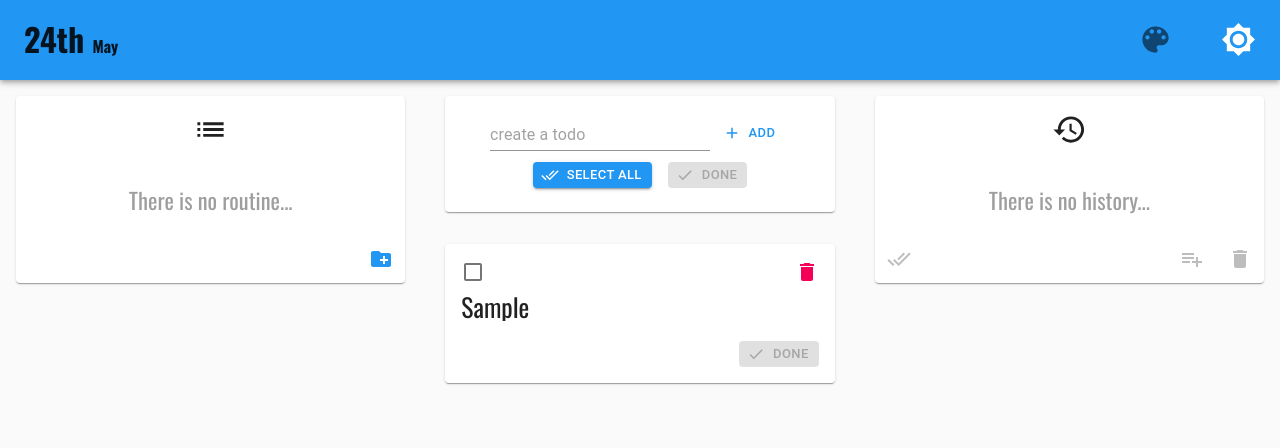
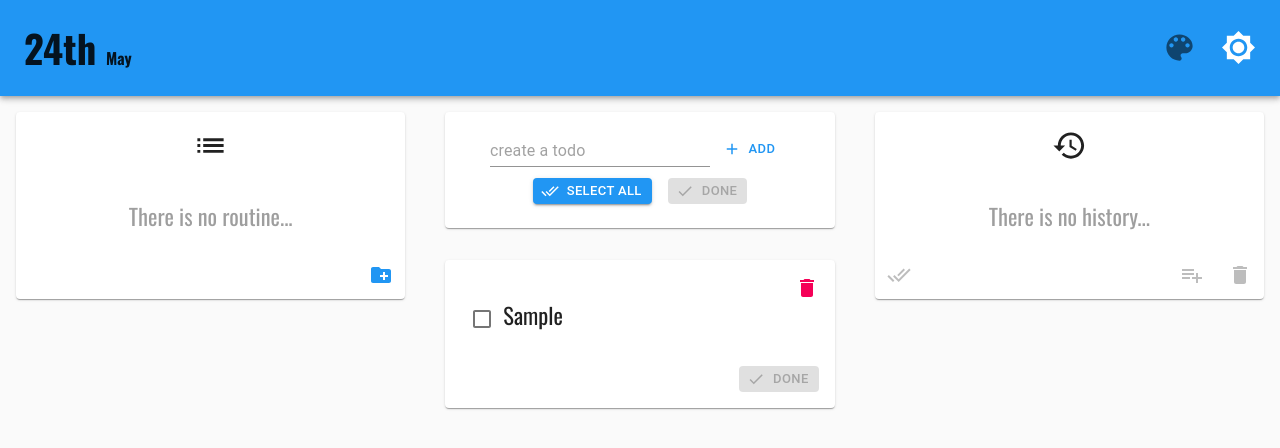
Before and after one commit to taichi-t/redux_hooks_todo_app, a React (Create React App) app: page / in a window 1280 px wide. Both pictures are taken after typing "Sample" into the empty fields and a click on the button "ADD". Shown: the top 448 px of the page. Built offline with nearby package versions, Linux system fonts and the light colour scheme.

Commit message:
change:styles

```diff
--- a/src/components/history/CreateItems.jsx
+++ b/src/components/history/CreateItems.jsx
@@ -68,16 +68,17 @@ export const CreateItems = (props) => {
     <>
       <List component="ul" className={classes.list}>
         <ListItem className={classes.list} onClick={(e) => setOpen(!open)}>
+          <div className={classes.text}>
             <IconButton
               color="primary"
               onClick={handleSelect}
               edge="start"
               disableRipple={true}
               disableFocusRipple={true}
+              className={classes.checkButton}
             >
               <Checkbox checked={check} color="default" />
             </IconButton>
-          <p className={classes.text}>
             {moment(index).calendar(null, {
               sameDay: "[Today]",
               nextDay: "[Tomorrow]",
@@ -86,23 +87,15 @@ export const CreateItems = (props) => {
               lastWeek: "[Last] dddd",
               sameElse: "DD/MM/YYYY",
             })}
-          </p>
+          </div>
 
           <ListItemSecondaryAction>
             {open ? (
-              <IconButton
-                className={classes.menuButton}
-                onClick={(e) => setOpen(!open)}
-                edge="end"
-              >
+              <IconButton onClick={(e) => setOpen(!open)} edge="end">
                 <ExpandLess />
               </IconButton>
             ) : (
-              <IconButton
-                className={classes.menuButton}
-                onClick={(e) => setOpen(!open)}
-                edge="end"
-              >
+              <IconButton onClick={(e) => setOpen(!open)} edge="end">
                 <ExpandMore />
               </IconButton>
             )}
@@ -142,9 +135,11 @@ const useStyles = makeStyles((theme) => ({
     paddingTop: theme.spacing(0),
     paddingBottom: theme.spacing(0),
   },
-  menuButton: {
+  checkButton: {
     color: theme.palette.text.hint,
+    padding: "0",
   },
+
   text: {
     color: theme.palette.text.secondary,
     fontSize: "1.6rem",
--- a/src/components/nav/ColorPicker.jsx
+++ b/src/components/nav/ColorPicker.jsx
@@ -7,7 +7,6 @@ import MenuItem from "@material-ui/core/MenuItem";
 import ColorLensIcon from "@material-ui/icons/ColorLens";
 import IconButton from "@material-ui/core/IconButton";
 import Menu from "@material-ui/core/Menu";
-import { makeStyles } from "@material-ui/core/styles";
 
 export const ColorPicker = (props) => {
   /* -------------------------------------------------------------------------- */
@@ -16,7 +15,6 @@ export const ColorPicker = (props) => {
   const { toggleTheme } = props;
   const [anchorEl, setAnchorEl] = useState(null);
   const open = Boolean(anchorEl);
-  const classes = useStyles();
 
   /* -------------------------------------------------------------------------- */
   /*                               handle actions                               */
@@ -41,7 +39,6 @@ export const ColorPicker = (props) => {
         aria-haspopup="true"
         onClick={handleClick}
         edge="start"
-        className={classes.menuButton}
       >
         <ColorLensIcon fontSize="large" />
       </IconButton>
@@ -81,12 +78,6 @@ const StyledBoxColor = styled(Box)`
   height: 1rem;
 `;
 
-const useStyles = makeStyles((theme) => ({
-  menuButton: {
-    marginRight: theme.spacing(3),
-  },
-}));
-
 const colorArray = [
   "default",
   "#f44336",
--- a/src/components/nav/Navbar.jsx
+++ b/src/components/nav/Navbar.jsx
@@ -86,7 +86,7 @@ export default Navbar;
 /* ---------------------------------- style --------------------------------- */
 const Title = styled.h1`
   color: ${(props) => props.color};
-  font-size: 2rem;
+  font-size: 2.4rem;
 `;
 
 const Month = styled.span`
--- a/src/components/todo/TodoItems.jsx
+++ b/src/components/todo/TodoItems.jsx
@@ -39,6 +39,7 @@ export const TodoItems = (props) => {
   /* -------------------------------------------------------------------------- */
   const handleShow = (e) => {
     e.preventDefault();
+    e.stopPropagation();
     setHidden(!hidden);
   };
   const handleToggle = (e) => {
@@ -64,17 +65,10 @@ export const TodoItems = (props) => {
         onClick={handleToggle}
         className={classes.root}
       >
-        <Checkbox
-          type="checkbox"
-          checked={todo.complete}
-          color="default"
-          className={classes.checkbox}
-        />
-        <TextContainer>
-          <Text complete={todo.complete} active={hidden}>
-            <span onClick={handleShow}>{todo.name}</span>
-          </Text>
-        </TextContainer>
+        <Text complete={todo.complete} active={hidden}>
+          <Checkbox type="checkbox" checked={todo.complete} color="default" />
+          <span onClick={handleShow}>{todo.name}</span>
+        </Text>
 
         <IconButton
           color="secondary"
@@ -123,28 +117,20 @@ const useStyles = makeStyles((theme) => ({
   doneButton: {
     lineHeight: "initial",
   },
-  checkbox: {
-    position: "absolute",
-    top: "0",
-    left: "0",
-    margin: "1rem 0 0 1rem",
-    padding: 0,
-  },
+  checkbox: {},
 }));
 
 const ItemRight = styled.div`
   text-align: right;
 `;
 
-const TextContainer = styled.div``;
-
 const Text = styled.p`
-  margin: 2rem 0 1rem 0;
-  font-size: 1.6rem;
+  font-size: 1.4rem;
   width: 100%;
   white-space: nowrap;
   overflow: hidden;
   text-overflow: ellipsis;
+  word-wrap: break-word;
   text-decoration: ${(props) => (props.complete ? "line-through" : null)};
   ${({ active }) =>
     active &&
```
Lines whose indentation alone changed are shown as unchanged.
